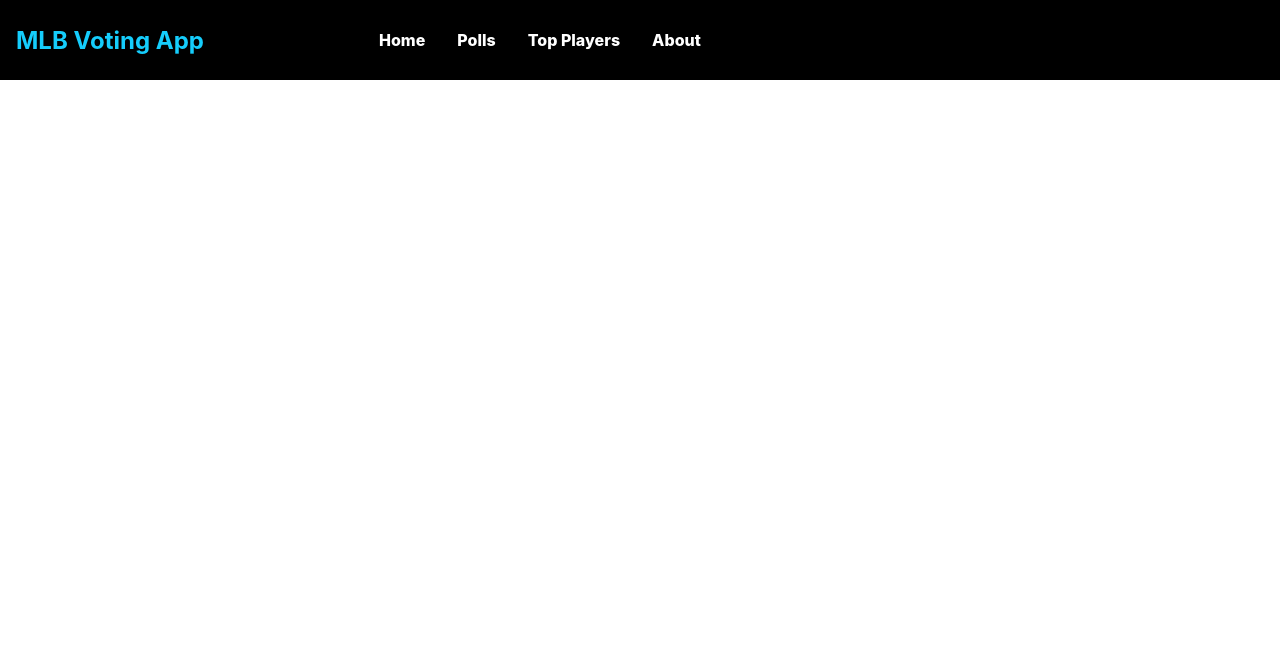
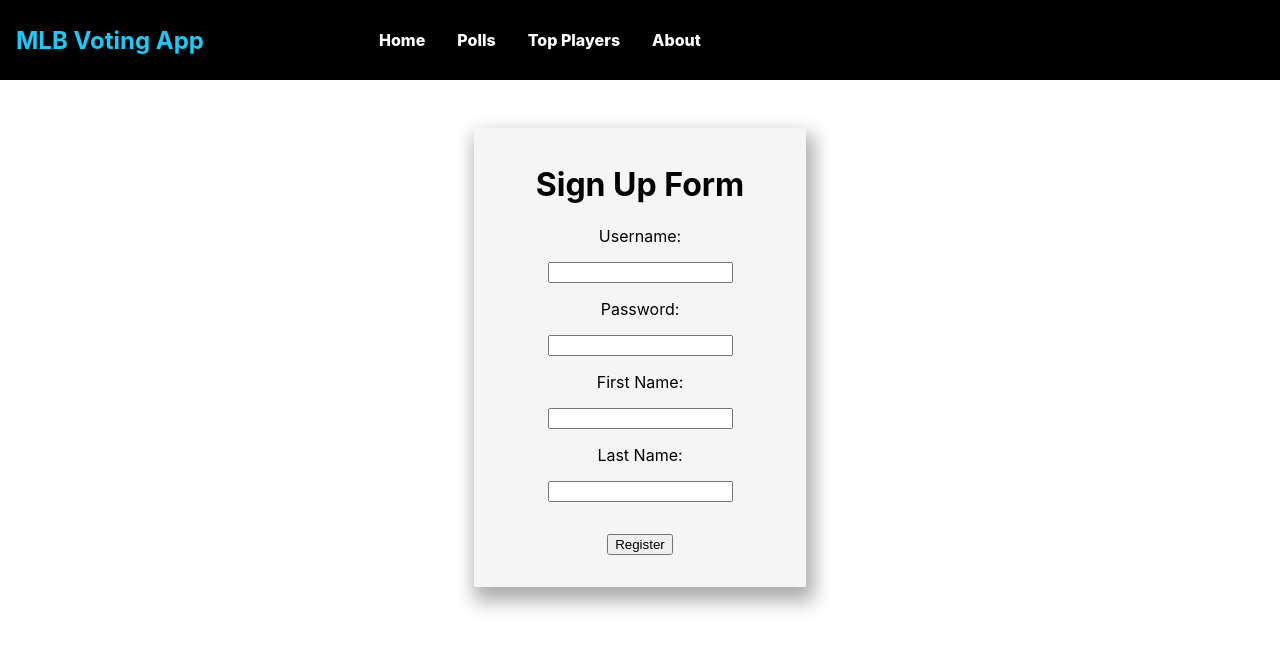
Before and after one commit to LuisCastilloKC/mlb_voting_app, a React (Create React App) app in the folder mlb_voting_frontend/: page /signup in a window 1280 px wide. Shown: the top 650 px of the page. Built offline with nearby package versions, Linux system fonts and the light colour scheme.

Commit message:
add SignUp route, style form

```diff
--- a/mlb_voting_frontend/src/components/SignUp.jsx
+++ b/mlb_voting_frontend/src/components/SignUp.jsx
@@ -1,4 +1,5 @@
-import React { Component } from 'react'
+import React, { Component } from 'react'
+import { SignUpFormStyle, SignUpFormInputStyle } from '../components/styled-component/SignUpForm.style'
 
 class SignUp extends Component{
 
@@ -17,18 +18,18 @@ class SignUp extends Component{
 
     render(){
         return(
-            <form>
+            <SignUpFormStyle>
                 <h1>Sign Up Form</h1>
                 <label>Username:</label>
-                <input name='username' />
+                <SignUpFormInputStyle name='username' value={this.state.username} onChange={this.handleChange} />
                 <label>Password:</label>
-                <input name='password' type='password'/>
+                <SignUpFormInputStyle name='password' type='password'/>
                 <label>First Name:</label>
-                <input name='firstName' />
+                <SignUpFormInputStyle name='firstName' />
                 <label>Last Name:</label>
-                <input name='lastName' />
-                <input type='submit' value='Register' />
-            </form>
+                <SignUpFormInputStyle name='lastName' />
+                <SignUpFormInputStyle type='submit' value='Register' />
+            </SignUpFormStyle>
         );
     }
 
--- a/mlb_voting_frontend/src/components/app.jsx
+++ b/mlb_voting_frontend/src/components/app.jsx
@@ -4,6 +4,7 @@ import  { Navbar }  from './Navbar';
 import { Home } from './Home';
 import { About } from './About';
 import  TopPlayers  from './TopPlayers'
+import SignUp from './SignUp';
 import { BrowserRouter as Router, Route, Switch } from 'react-router-dom';
 
 const App = () => {
@@ -16,6 +17,7 @@ const App = () => {
                     <Route path="/polls" exact component={PollsContainer} />
                     <Route path="/topplayers" exact component={TopPlayers} />
                     <Route path="/about" exact component={About} />
+                    <Route path="/signup" exact component={SignUp} />
                 </Switch>
             </Router>
         </div>
--- /dev/null
+++ b/mlb_voting_frontend/src/components/styled-component/SignUpForm.style.js
@@ -0,0 +1,18 @@
+import styled from "styled-components";
+
+export const SignUpFormStyle = styled.form`
+    margin: 3rem auto;
+    display: flex;
+    align-items: center;
+    flex-direction: column;
+    width: 300px;
+    padding: 1rem;
+
+    box-shadow: 4px 10px 18px 4px rgba(0, 0, 0 , 0.33);
+    background-color: whitesmoke;
+
+`
+
+export const SignUpFormInputStyle = styled.input`
+    margin: 1rem;
+`
```
